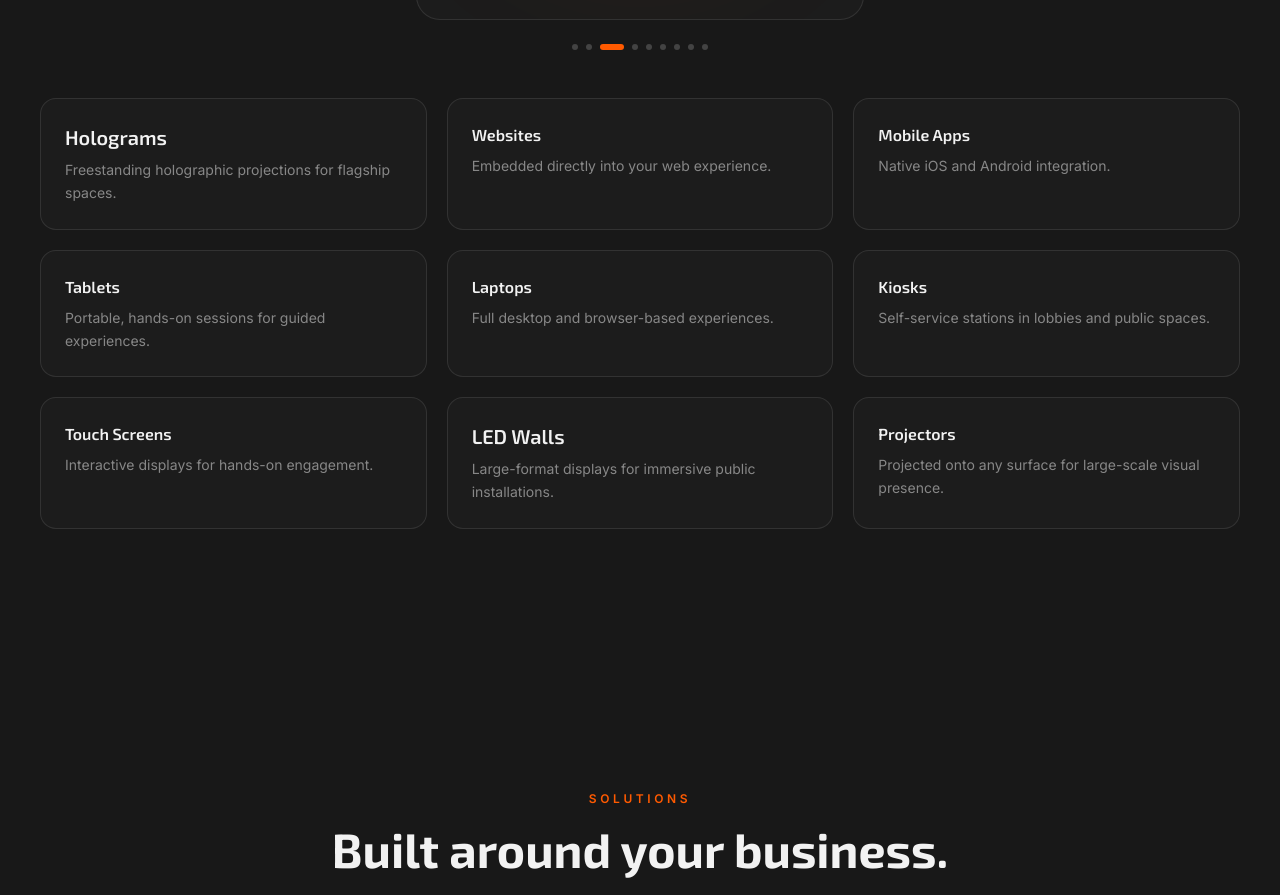
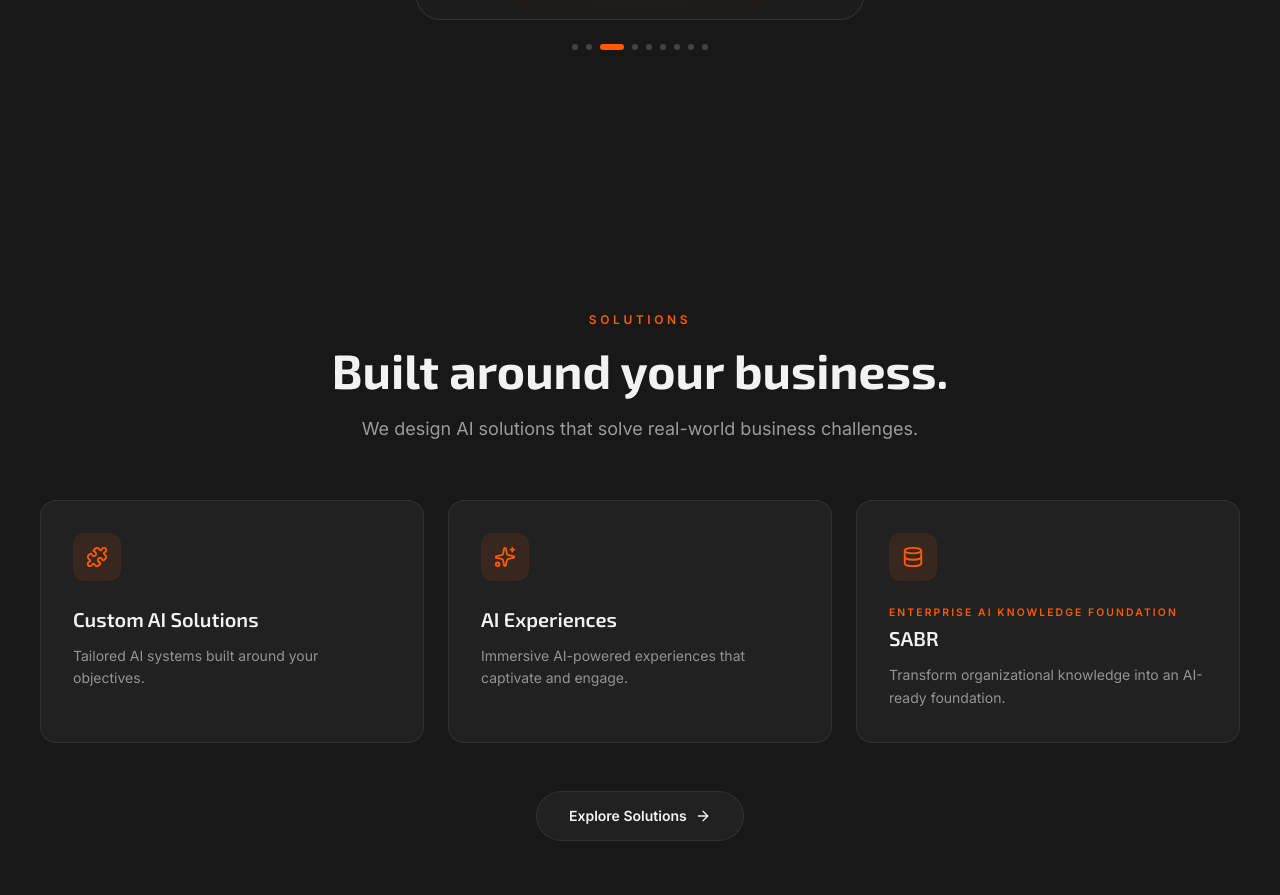
Before and after one commit to mars-creative-solution/marsx-website, a Next.js app: page / in a window 1280 px wide. Shown: the part 3653-4548 px from the top of the page. Built offline with nearby package versions, Linux system fonts and the light colour scheme; no server answers.

Commit message:
Remove the redundant card grid from Deploy Anywhere
The animated showcase frame already cycles through every deployment
surface with its title and description, so the text-only card grid
underneath it was just repeating the same content.

```diff
--- a/components/home/DeployAnywhere.tsx
+++ b/components/home/DeployAnywhere.tsx
@@ -1,12 +1,8 @@
 "use client";
 
 import { motion } from "framer-motion";
-import { fadeUp, inView, stagger, staggerItem } from "@/lib/motion";
-import { DEPLOYMENT_OPTIONS } from "@/lib/content";
+import { fadeUp, inView } from "@/lib/motion";
 import DeploymentShowcase from "./DeploymentShowcase";
-
-// Featured surfaces (the two largest-format physical installations) get a
-// slightly larger heading in the text-only list below the showcase frame.
 
 export default function DeployAnywhere() {
   return (
@@ -33,8 +29,9 @@ export default function DeployAnywhere() {
           </p>
         </motion.div>
 
-        {/* One frame, cycling through every surface in sequence — replaces
-            the previous wall of per-card icons. */}
+        {/* One frame, cycling through every surface in sequence — the whole
+            "one AI human, every screen" story lives here, no separate card
+            grid duplicating it. */}
         <motion.div
           variants={fadeUp}
           initial="hidden"
@@ -44,33 +41,6 @@ export default function DeployAnywhere() {
         >
           <DeploymentShowcase />
         </motion.div>
-
-        <motion.div
-          variants={stagger}
-          initial="hidden"
-          whileInView="show"
-          viewport={inView}
-          className="mt-12 grid grid-cols-1 gap-5 sm:grid-cols-2 lg:grid-cols-3"
-        >
-          {DEPLOYMENT_OPTIONS.map((opt) => (
-            <motion.div
-              key={opt.id}
-              variants={staggerItem}
-              className="rounded-2xl border border-mist/10 bg-mist/[0.02] p-6 transition-all duration-300 hover:border-accent/25 hover:bg-mist/[0.04]"
-            >
-              <h3
-                className={`font-display font-semibold text-mist ${
-                  opt.featured ? "text-xl" : "text-base"
-                }`}
-              >
-                {opt.title}
-              </h3>
-              <p className="mt-2 text-sm leading-relaxed text-mist/50">
-                {opt.description}
-              </p>
-            </motion.div>
-          ))}
-        </motion.div>
       </div>
     </section>
   );
```
